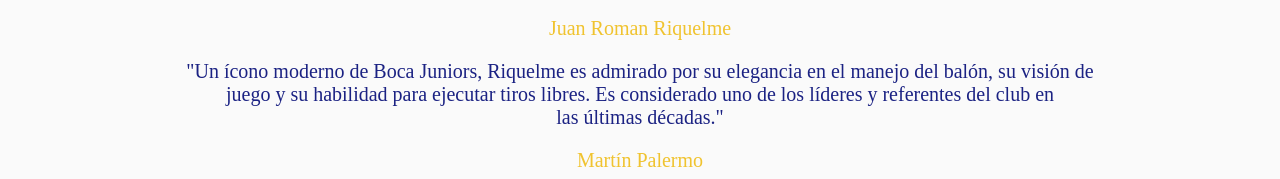
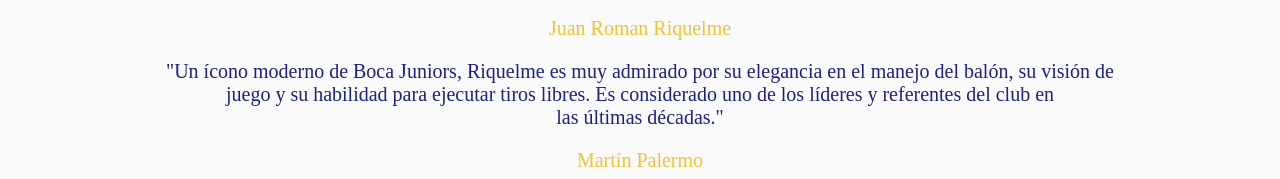
Before and after one commit to JoacoChill/05, a plain HTML site: page idolos.html in a window 1280 px wide. Shown: the part 691-870 px from the top of the page. Drawn offline with Linux system fonts and the light colour scheme.

Commit message:
TERMINADO

```diff
--- a/idolos.html
+++ b/idolos.html
@@ -45,7 +45,7 @@
 
 
         <p class="año">Juan Roman Riquelme</p>
-        <p>"Un ícono moderno de Boca Juniors, Riquelme es admirado por su elegancia en el manejo del balón, su visión de <br>
+        <p>"Un ícono moderno de Boca Juniors, Riquelme es muy admirado por su elegancia en el manejo del balón, su visión de <br>
             juego y su habilidad para ejecutar tiros libres. Es considerado uno de los líderes y referentes del club en <br>
             las últimas décadas."</p>
 
```
